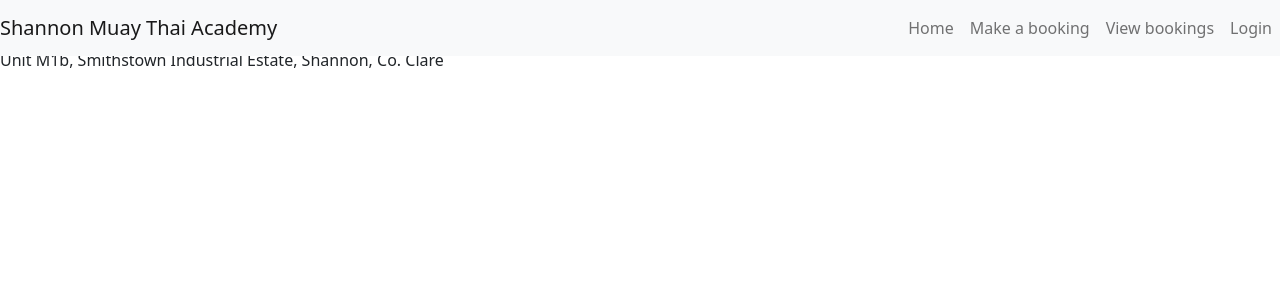
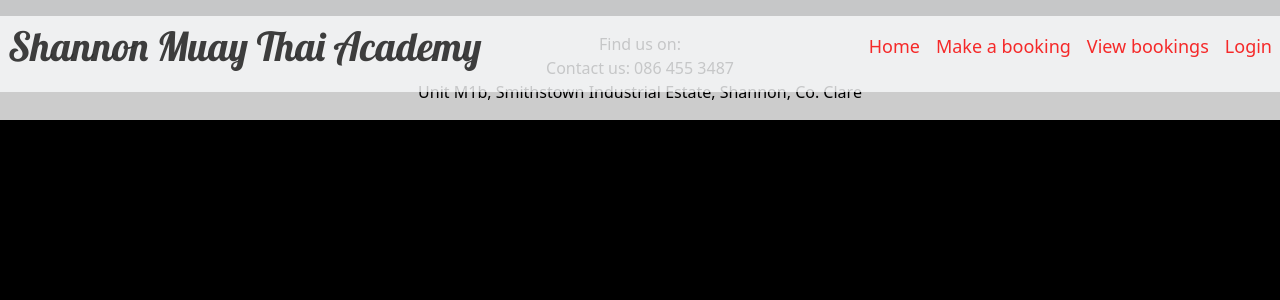
Before and after one commit to Gallie83/PP4-Django, a Django app: page / in a window 1280 px wide. Shown: the top 300 px of the page. Run offline with Django 3.2, Linux system fonts and the light colour scheme.

Commit message:
Added CSS styling for base.html

```diff
--- a/PP4-Django/bookingapp/views.py
+++ b/PP4-Django/bookingapp/views.py
@@ -4,5 +4,4 @@
 
 
 def home(request):
-    # template = "home.html"
     return render(request, 'home.html', {})
--- a/PP4-Django/static/css/style.css
+++ b/PP4-Django/static/css/style.css
@@ -0,0 +1,36 @@
+body {
+    background-color: black;
+}
+
+
+#logo-title {
+    font-family: 'Lobster';
+    font-size: 2.5rem;
+    padding: .5rem;
+}
+
+#logo {
+    max-width: 10rem;
+}
+
+.navbar {
+    width: 100%;
+    opacity: .8;
+}
+
+.nav-link {
+    color: red;
+    font-size: large;
+}
+
+footer {
+    clear: both;
+    z-index: 1;
+    background-color: white;
+    width: 100%;
+    text-align: center;
+    color: black;
+    padding: 1em;
+    margin-top: 1em;
+    opacity: .8;
+}
--- a/PP4-Django/templates/base.html
+++ b/PP4-Django/templates/base.html
@@ -16,7 +16,8 @@
         integrity="sha384-iYQeCzEYFbKjA/T2uDLTpkwGzCiq6soy8tYaI1GyVh/UjpbCx/TYkiZhlZB6+fzT" crossorigin="anonymous">
 
     <!-- Css Link -->
-    <link rel="stylesheet" href="../../static/css/style.css">
+    {% load static %}
+    <link rel="stylesheet" type="text/css" href="{% static 'css/style.css' %}">
 
     <title>Shannon Muay Thai Academy</title>
 
```
